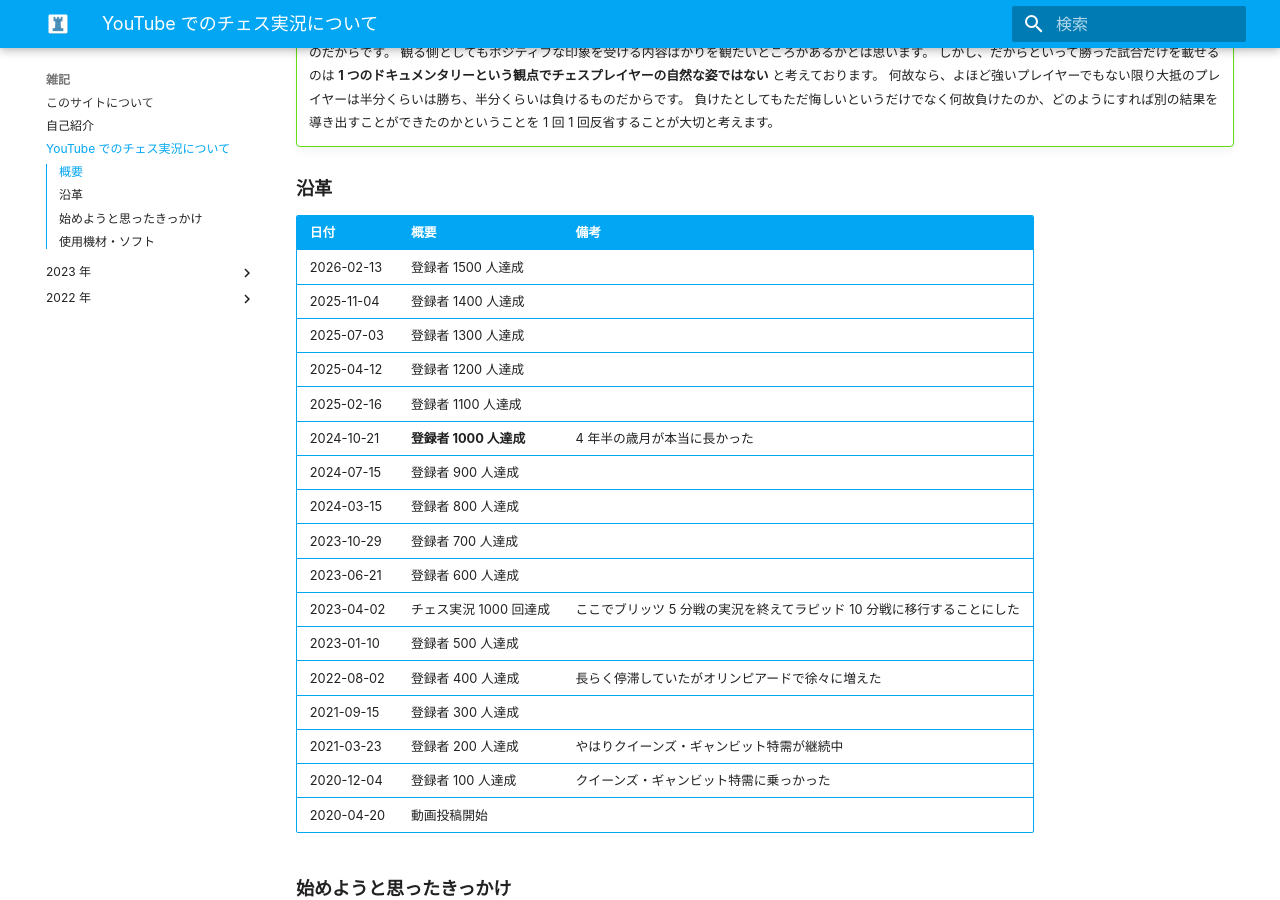
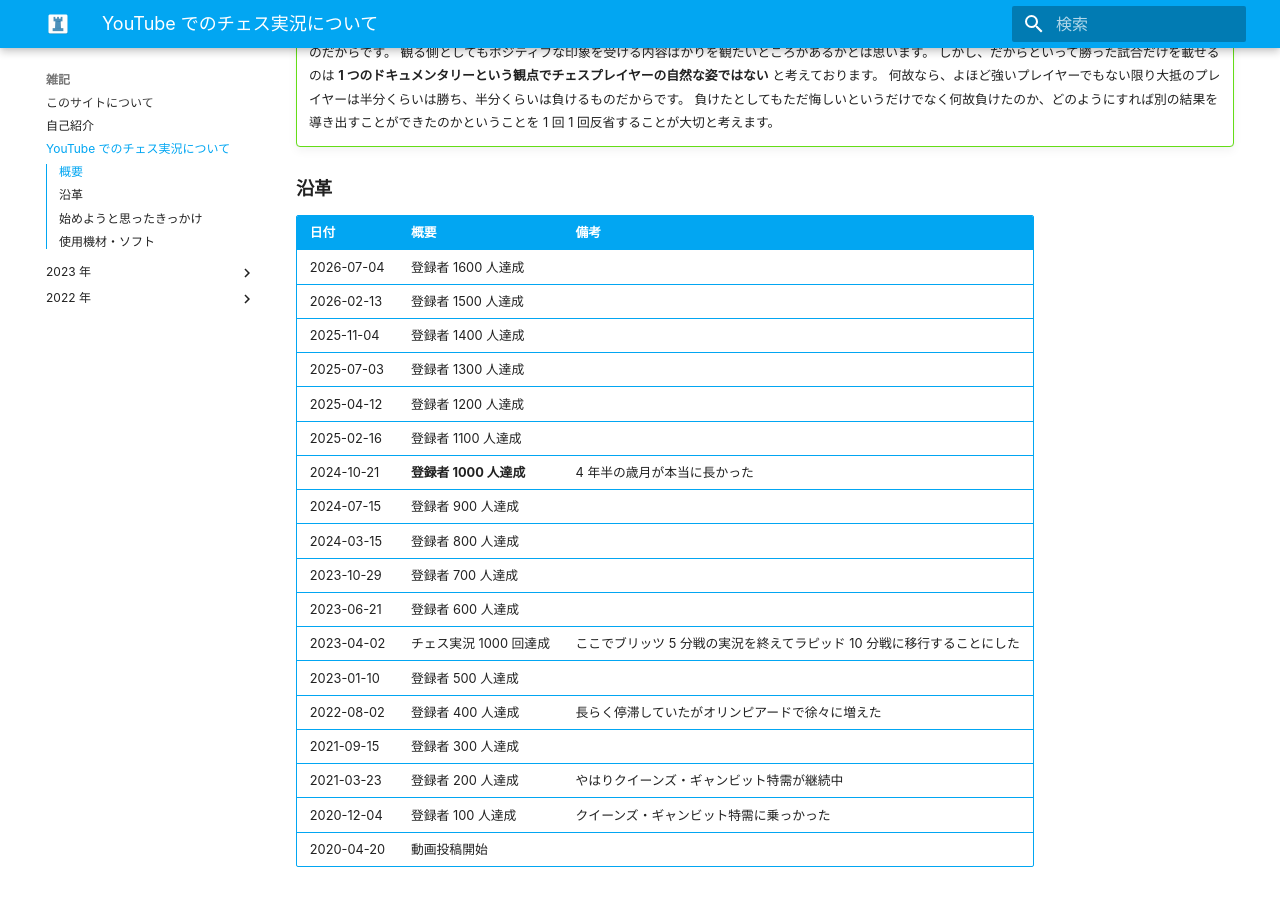
Before and after one commit to kojion/chess, an MkDocs documentation site: the page built from docs/note/youtube.md, in a window 1280 px wide and 900 px high, scrolled down 573 px. Built offline with MkDocs 1.6.1 and Material for MkDocs 9.7.7, drawn with Linux system fonts in a browser that asks for light colours; some web fonts are replaced; comment, search, counter and statistics services are not loaded.

Commit message:
登録者 1600 人

```diff
--- a/docs/note/youtube.md
+++ b/docs/note/youtube.md
@@ -34,6 +34,7 @@
 
 | 日付         | 概要               | 備考                                      |
 |:-----------|:-----------------|:----------------------------------------|
+| 2026-07-04 | 登録者 1600 人達成     |                                         |
 | 2026-02-13 | 登録者 1500 人達成     |                                         |
 | 2025-11-04 | 登録者 1400 人達成     |                                         |
 | 2025-07-03 | 登録者 1300 人達成     |                                         |
```
